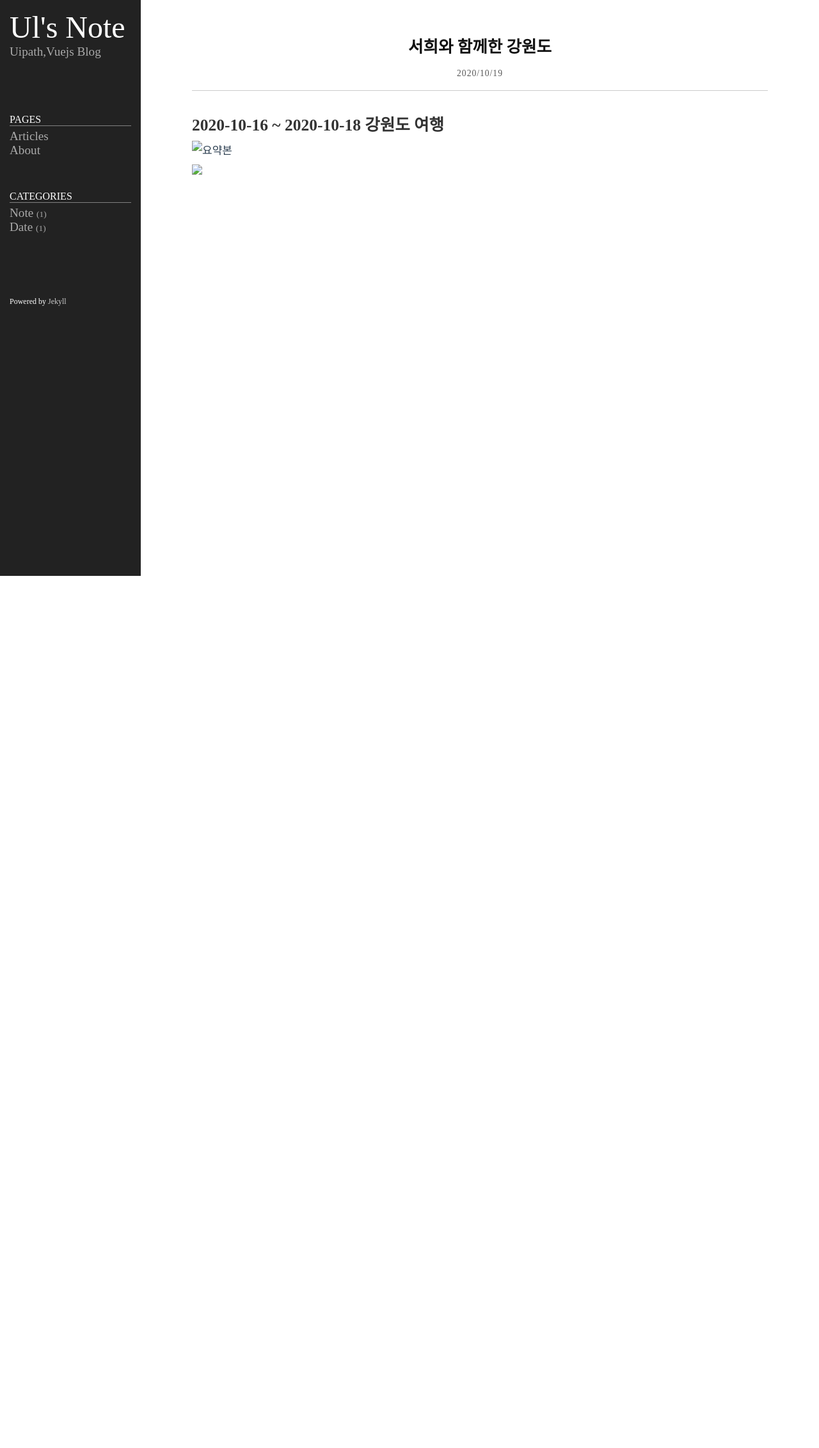
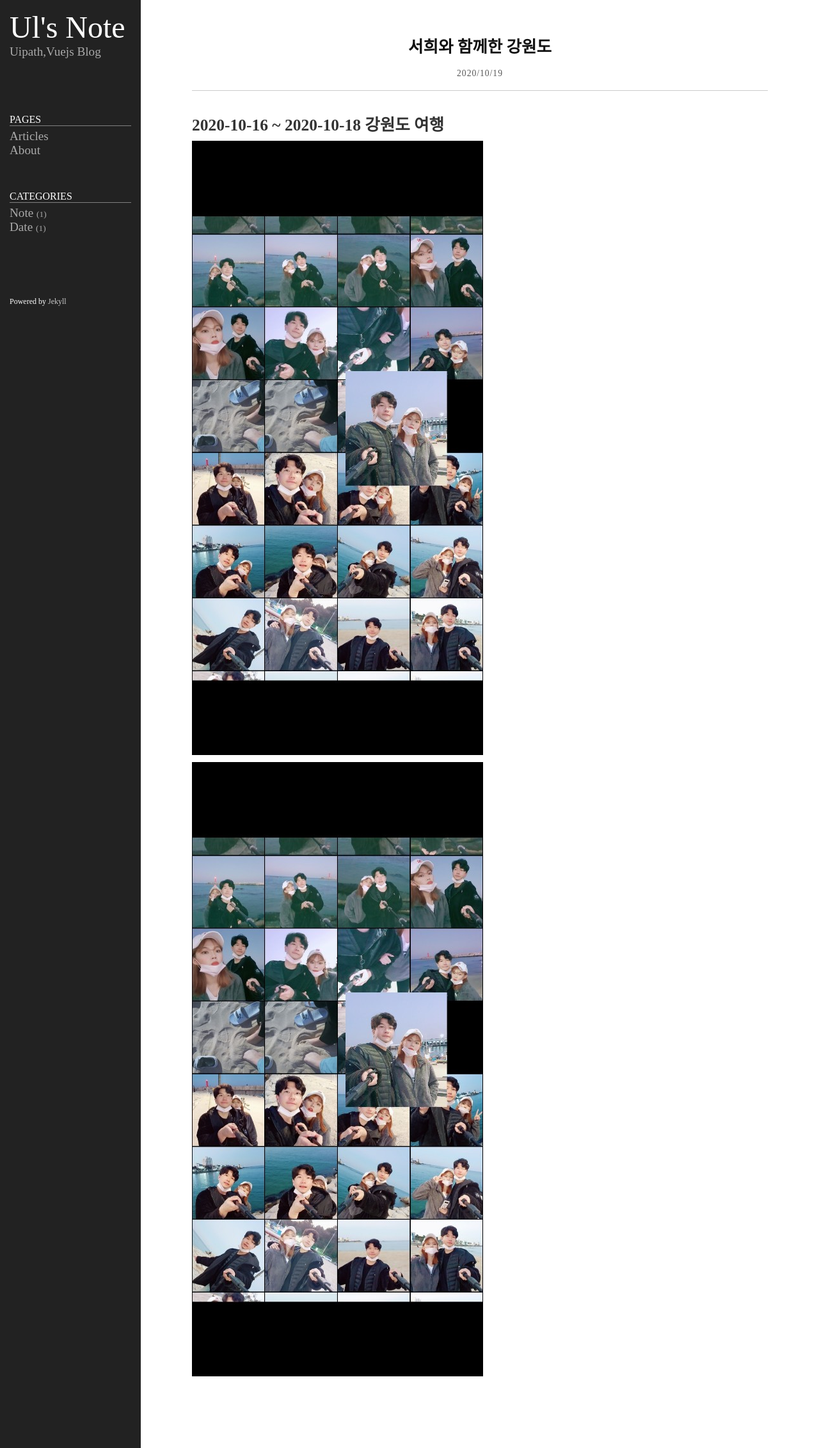
Before and after one commit to Bae-Han-Ul/Bae-Han-Ul.github.io, a Jekyll site: the page built from _posts/2020-10-19-post.md, in a window 1280 px wide. Shown: the whole page at 64% size. Built offline with Jekyll 4.4.1, drawn with Linux system fonts in a browser that asks for light colours; some web fonts are replaced; before the commit the page ends 900 px from its top, so only the background shows below that.

Commit message:
Update 2020-10-19-post.md

```diff
--- a/_posts/2020-10-19-post.md
+++ b/_posts/2020-10-19-post.md
@@ -7,6 +7,6 @@ category: Date
 
 # 2020-10-16 ~ 2020-10-18 강원도 여행
 
-![요약본](../public/img/1.jpg)
+![요약본](/public/img/1.jpg)
 
-<img src="../public/img/1.jpg">
+<img src="/public/img/1.jpg">
```
